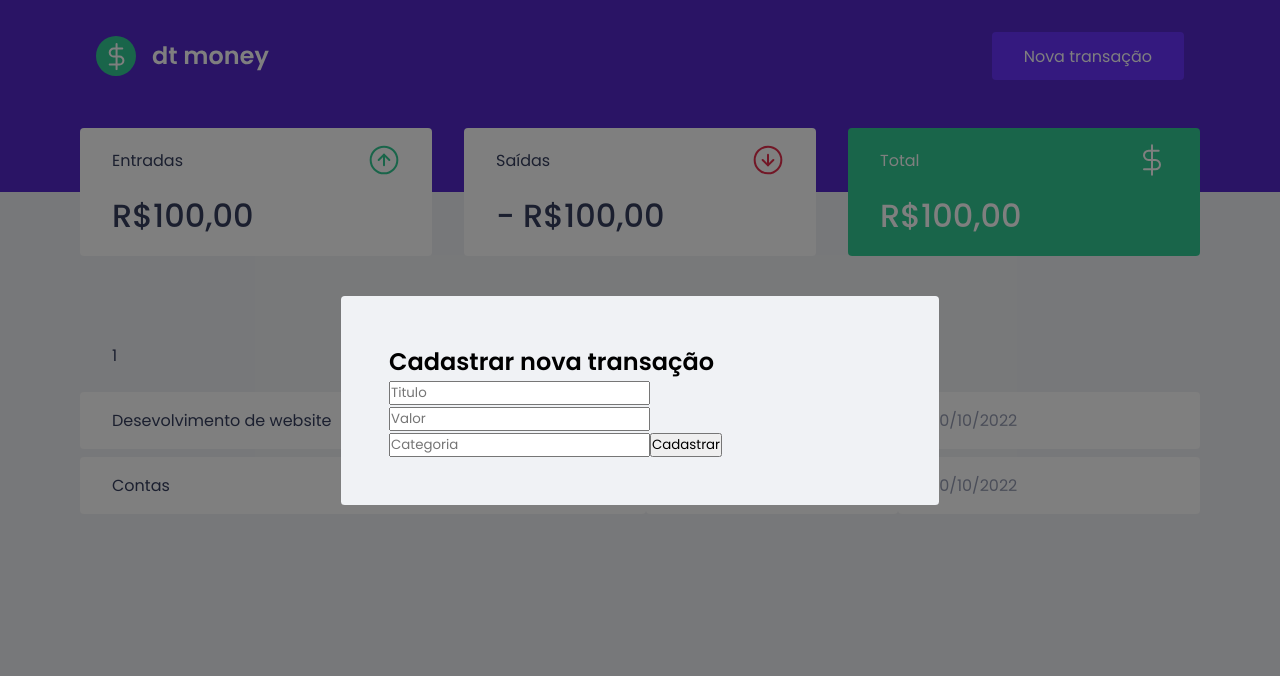
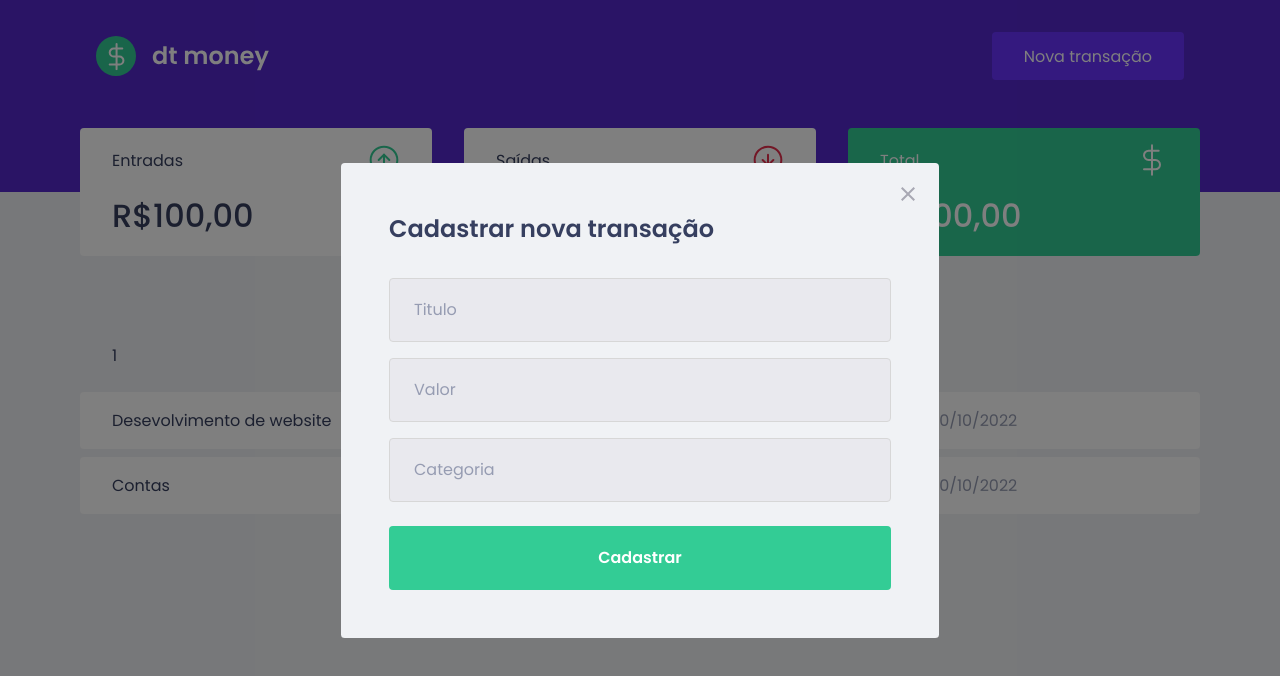
Before and after one commit to regisbaldo/dt-money, a React (Create React App) app: page / in a window 1280 px wide. Both pictures are taken after a click on the button "Nova transação". Shown: the top 676 px of the page. Built offline with nearby package versions, Linux system fonts and the light colour scheme; no server answers; what miragejs would draw is missing.

Commit message:
adicionando estilos no fomulario de cadastro de transaçao

```diff
--- a/src/assets/styles/global.ts
+++ b/src/assets/styles/global.ts
@@ -76,6 +76,19 @@ export const GlobalStyle = createGlobalStyle`
 
     }
 
+    .react-modal-close{
+    position: absolute;
+    top: 1.5rem;
+    right: 1.5rem;
+    background: transparent;
+    border: 0;
 
+    transition: filter 0.25s;
+
+    &:hover{
+        filter:  brightness(0.5);
+    }
+
+}
 
 `;
--- a/src/components/NewTransactionModal/index.tsx
+++ b/src/components/NewTransactionModal/index.tsx
@@ -1,5 +1,6 @@
 import Modal from 'react-modal';
 import { Container } from './styles';
+import buttonClose from '../../assets/close.svg'
 
 interface NewTransactionModalProps {
     isOpen: boolean,
@@ -14,6 +15,9 @@ export function NewTransactionModal({ isOpen, onRequestClose }: NewTransactionMo
             className="react-modal-content"
             onRequestClose={onRequestClose}>
             <Container>
+
+                <button onClick={onRequestClose} className='react-modal-close'>
+                    <img src={buttonClose} alt="Fechar modal" /></button>
                 <h2>Cadastrar nova transação</h2>
                 <input type="text" placeholder='Titulo' />
                 <input type="text" placeholder='Valor' />
--- a/src/components/NewTransactionModal/styles.jsx
+++ b/src/components/NewTransactionModal/styles.jsx
@@ -1,3 +1,49 @@
 import styled from "styled-components";
+export const Container = styled.form`
 
-export const Container = styled.form``;
+h2{
+    color:  var(--text-title);
+    font-size: 1.5rem;
+    margin-bottom: 2rem;
+}
+
+input{
+    width:100% ;
+    border:  1px solid #d7d7d7;
+    background: #e9e9ee ;
+    height: 4rem;
+    font-weight: 400;
+    font-size: 1rem;
+    border-radius: 0.25rem;
+    padding: 0 1.5rem;
+
+    &::placeholder{
+        color:  var(--text-body);
+    }
+
+    & + input{
+        margin-top: 1rem;
+    }
+
+}
+button[type="submit"]{
+    width: 100%;
+    background:  var(--green);
+    border :0;
+    border-radius: 0.25rem;
+    height: 4rem;
+    padding: 0 1.5rem;
+    color: #fff;
+    font-size: 1rem;
+    margin-top: 1.5rem;
+    font-weight: 600;
+
+    transition: filter 0.25s;
+
+    &:hover{
+        filter:  brightness(0.8);
+    }
+
+}
+
+`;
```
